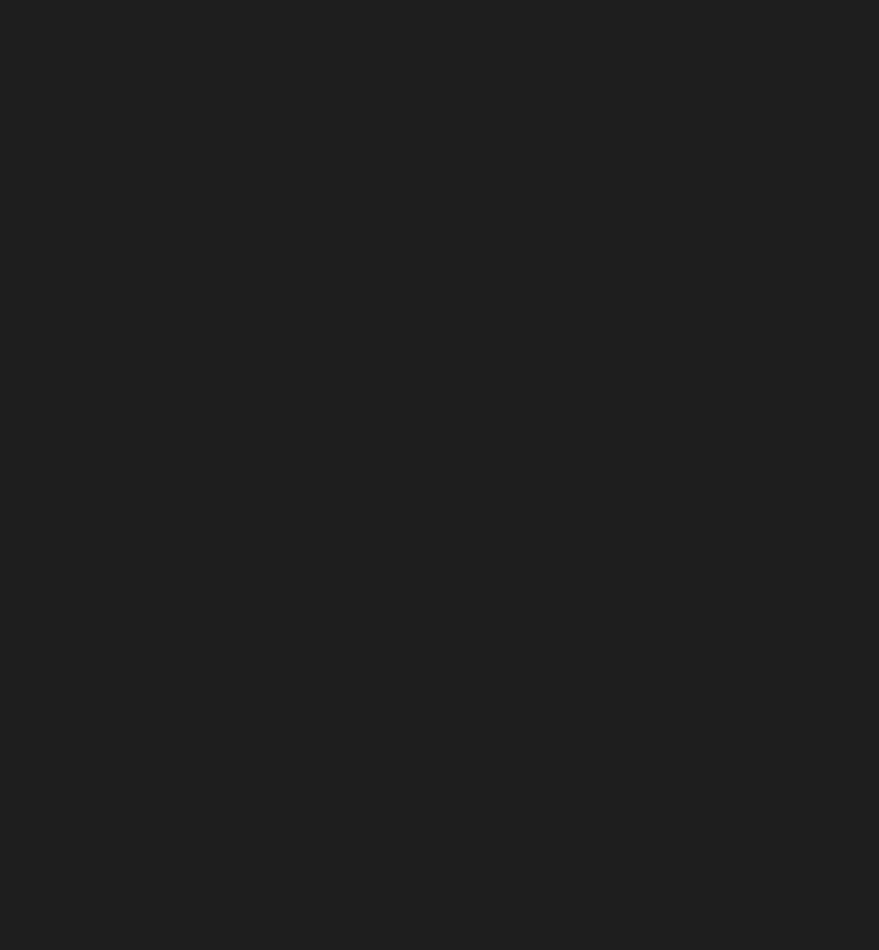
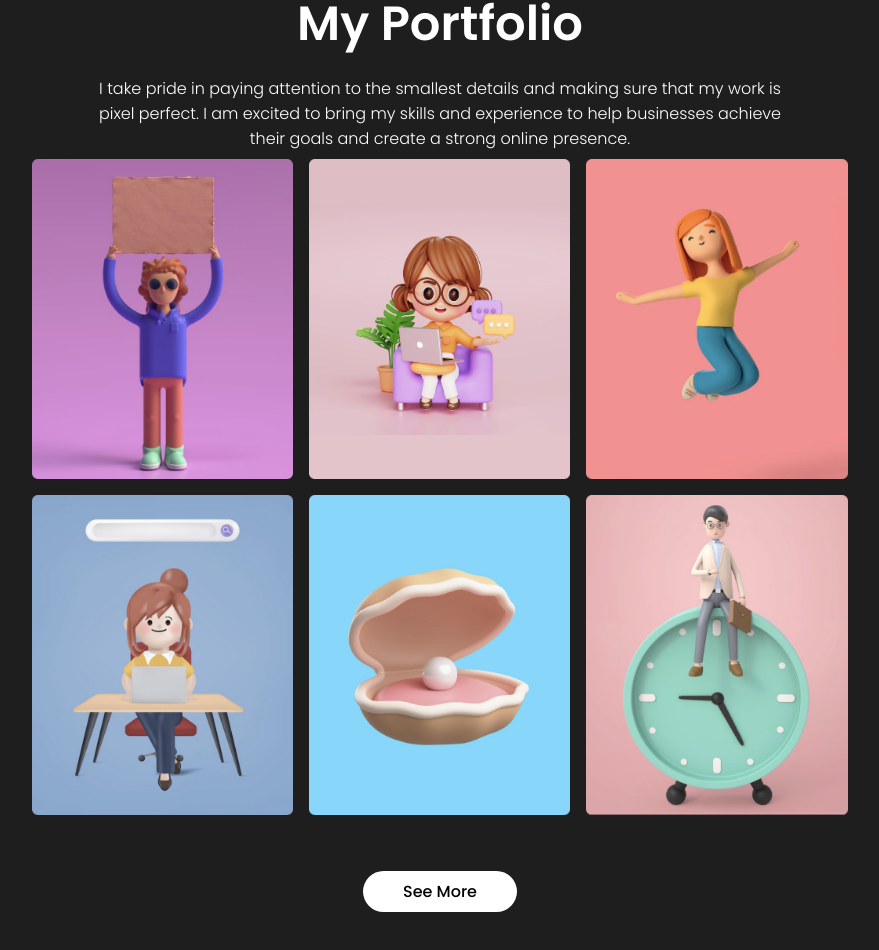
Before and after one commit to muskanmandil/Portfolio-Website, a React (Create React App) app: page / in a window 1280 px wide. Shown: the part 1496-2446 px from the top of the page, without its empty margins (200-1079 px from the left). Before the commit the page ends 1468 px from the top, so only its background shows below. Built offline with nearby package versions, Linux system fonts and the light colour scheme.

Commit message:
Portfolio section completed

```diff
--- a/src/App.js
+++ b/src/App.js
@@ -1,6 +1,7 @@
 import Navbar from "./components/NavBar/navbar";
 import Intro from "./components/Intro/intro";
 import Skills from "./components/Skills/skills";
+import Works from "./components/Works/works";
 
 
 function App() {
@@ -9,6 +10,7 @@ function App() {
       <Navbar />
       <Intro />
       <Skills />
+      <Works />
     </div>
   );
 }
--- a/src/components/Skills/skills.css
+++ b/src/components/Skills/skills.css
@@ -1,5 +1,4 @@
 #skills{
-
     overflow: hidden;
     width: 100vw;
     max-width: 65rem;
--- /dev/null
+++ b/src/components/Works/works.css
@@ -0,0 +1,53 @@
+#works{
+    min-height: calc(100vh - 5rem);
+    width: 100vw;
+    max-width: 65rem;
+    display: flex;
+    flex-direction: column;
+    align-items: center;
+    justify-content: center;
+    text-align: center;
+    margin: 0 auto;
+    padding: 0 1rem;
+}
+
+.worksTitle{
+    margin: 1rem 0;
+    font-size: 3rem;
+}
+
+.worksDesc{
+    font-weight: 300;
+    font-size: 1rem;
+    max-width: 45rem;
+}
+
+.worksImgs{
+    display: flex;
+    align-items: center;
+    justify-content: center;
+    width: 100vw;
+    flex-wrap: wrap;
+    max-width: 65rem;
+}
+
+.worksImg{
+    object-fit: cover;
+    height: 20rem;
+    margin: 0.5rem;
+}
+
+.workBtn {
+    margin: 3rem 0;
+    padding: 0.5rem 2.5rem;
+    background: white;
+    border: none;
+    font-size: 1rem;
+    border-radius: 2rem;
+}
+
+@media screen and(max-width: 585px){
+    .worksImg{
+        height: 48vw;
+    }
+}
--- /dev/null
+++ b/src/components/Works/works.jsx
@@ -0,0 +1,34 @@
+import React from "react";
+import "./works.css";
+
+import PortfolioImg1 from '../../assets/portfolio-1.png'
+import PortfolioImg2 from '../../assets/portfolio-2.png'
+import PortfolioImg3 from '../../assets/portfolio-3.png'
+import PortfolioImg4 from '../../assets/portfolio-4.png'
+import PortfolioImg5 from '../../assets/portfolio-5.png'
+import PortfolioImg6 from '../../assets/portfolio-6.png'
+
+const Works = () => {
+  return (
+    <section id="works">
+      <h2 className="worksTitle">My Portfolio</h2>
+      <span className="worksDesc">
+        I take pride in paying attention to the smallest details and making sure
+        that my work is pixel perfect. I am excited to bring my skills and
+        experience to help businesses achieve their goals and create a strong
+        online presence.
+      </span>
+      <div className="worksImgs">
+        <img src={PortfolioImg1} alt="" className="worksImg" />
+        <img src={PortfolioImg2} alt="" className="worksImg" />
+        <img src={PortfolioImg3} alt="" className="worksImg" />
+        <img src={PortfolioImg4} alt="" className="worksImg" />
+        <img src={PortfolioImg5} alt="" className="worksImg" />
+        <img src={PortfolioImg6} alt="" className="worksImg" />
+      </div>
+      <button className="workBtn">See More</button>
+    </section>
+  );
+};
+
+export default Works;
```
